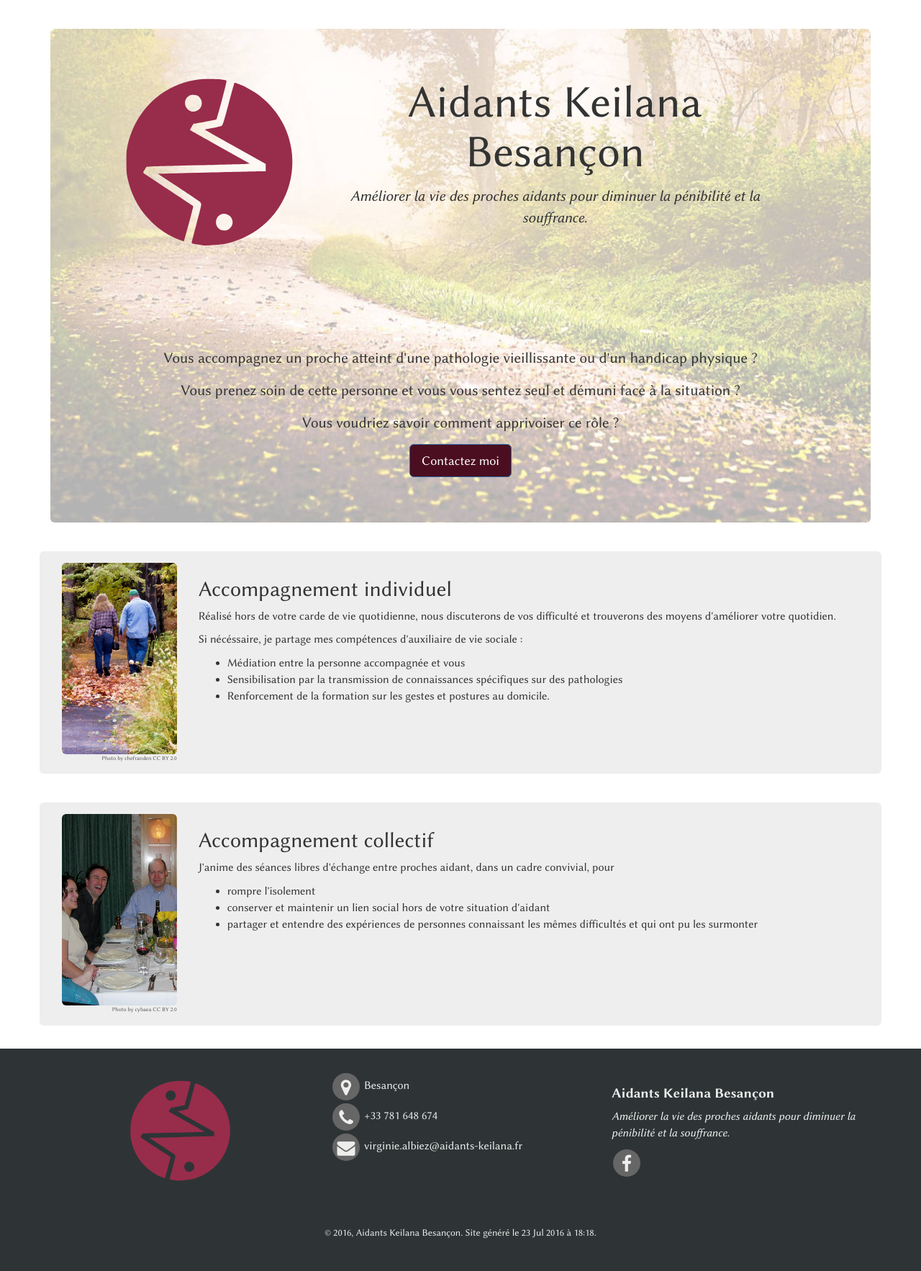
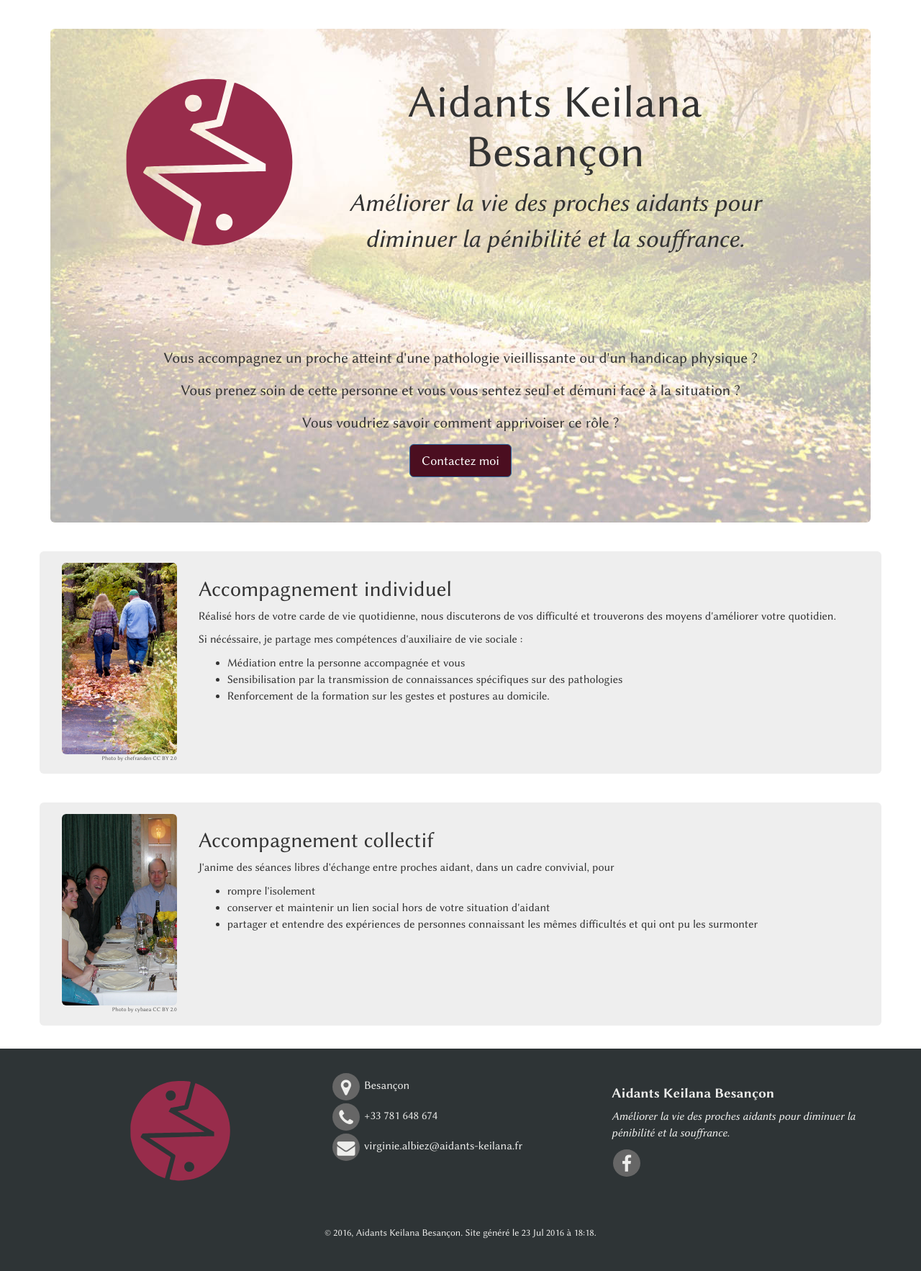
Before and after one commit to aidants-keilana/aidants-keilana.github.io, a Jekyll site: the page built from index.html, in a window 1280 px wide. Shown: the whole page at 72% size. Built offline with Jekyll 4.4.1, drawn with Linux system fonts in a browser that asks for light colours.

Commit message:
Update baseline format

```diff
--- a/assets/stylesheets/style.css
+++ b/assets/stylesheets/style.css
@@ -176,3 +176,8 @@ body {
   font-size: 8px;
   color: #555555;
 }
+
+.baseline {
+  font-size: 35px;
+  font-style: italic;
+}
--- a/index.html
+++ b/index.html
@@ -9,7 +9,7 @@ layout: default
       </div>
       <div class="col-md-7 text-center">
         <h1>{{site.data.site.title}}</h1>
-        <p><i>{{site.data.site.baseline}}</i></p>
+        <div class="baseline">{{site.data.site.baseline}}</div>
       </div>
     </div>
     <div class="spacer-40"></div>
```
